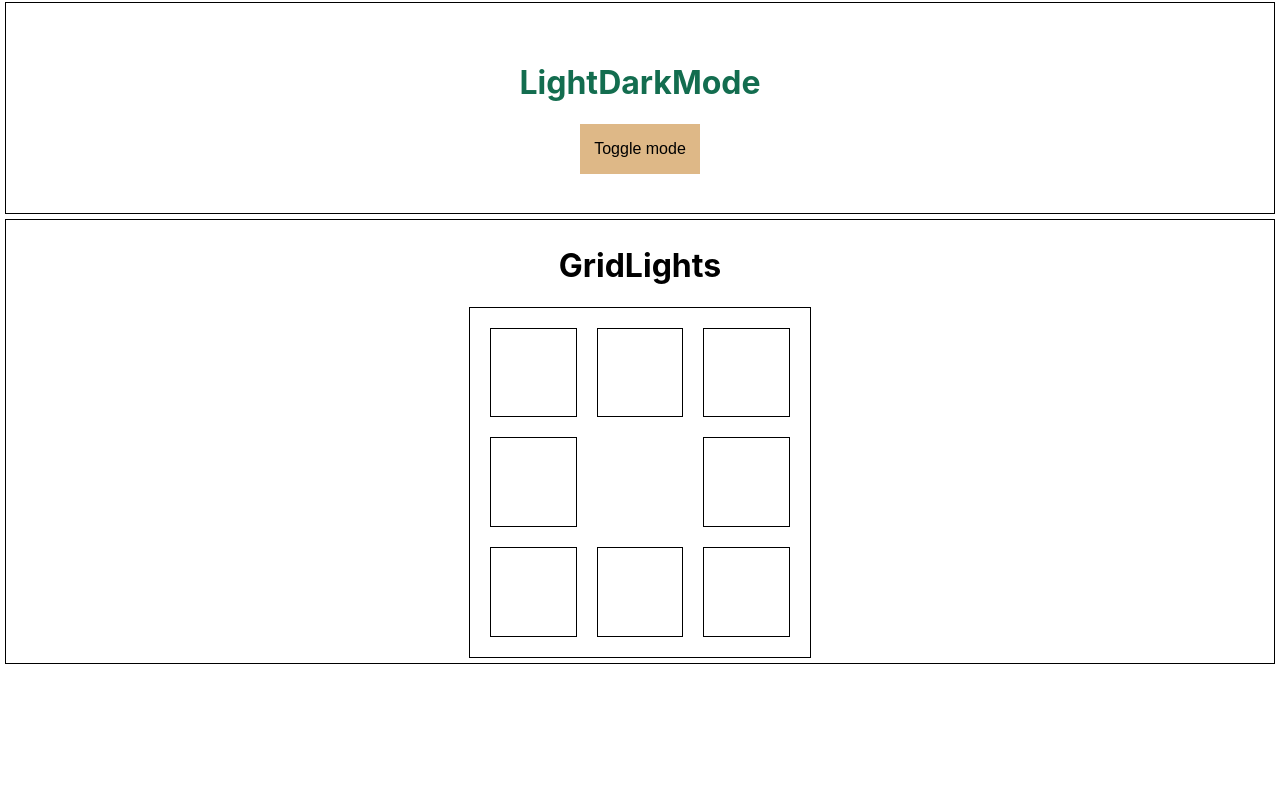
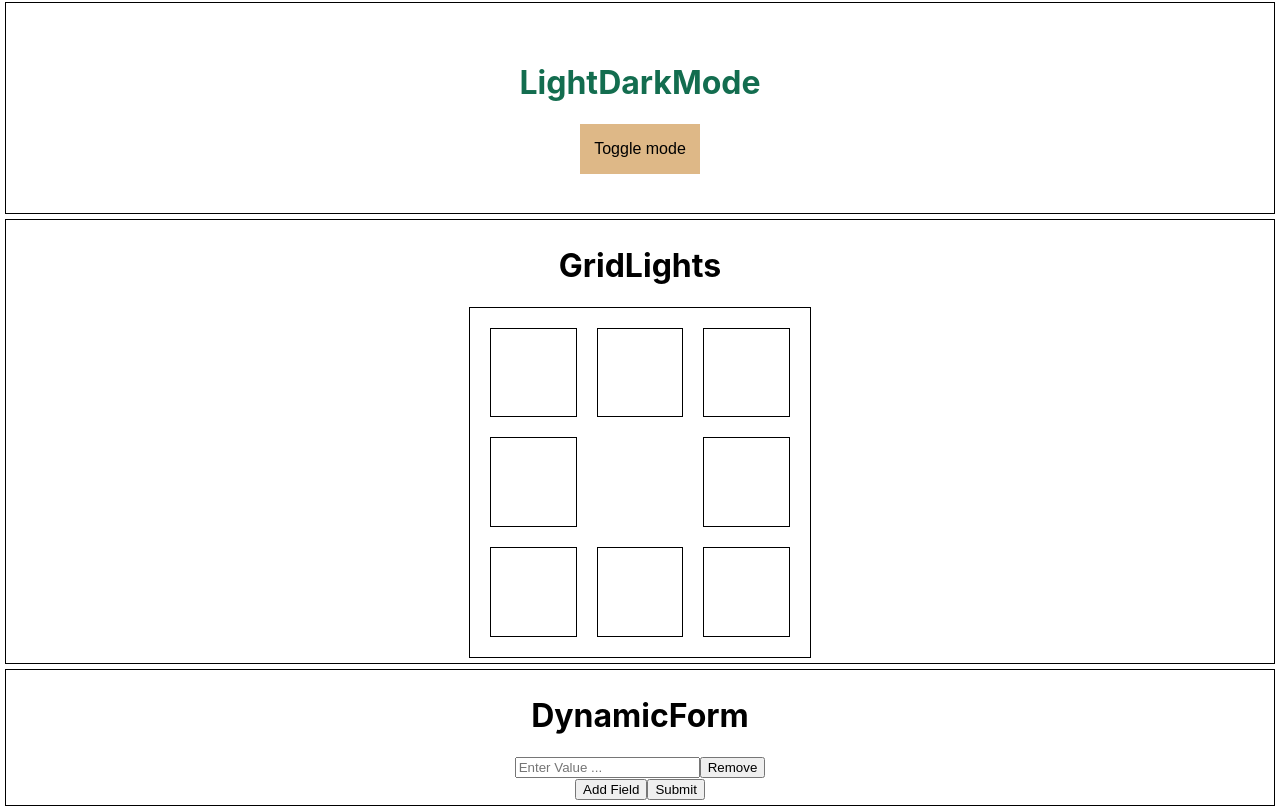
Before and after one commit to Yash0125/machine-coding-questions, a React (Create React App) app: page / in a window 1280 px wide. Shown: the part 2324-3135 px from the top of the page. Before the commit the page ends 2993 px from the top, so only its background shows below. Built offline with nearby package versions, Linux system fonts and the light colour scheme; no server answers.

Commit message:
feat : DynamicForm created

```diff
--- a/src/App.js
+++ b/src/App.js
@@ -1,4 +1,5 @@
 import "./App.css";
+import DynamicForm from "./components/DynamicForm/DynamicForm";
 import GridLights from "./components/GridLights/GridLights";
 import Timer from "./components/Timer/Timer";
 import TodoList from "./components/TodoList/TodoList";
@@ -25,6 +26,7 @@ function App() {
       <Search/>
       <LightDarkMode/>
       <GridLights/>
+      <DynamicForm/>
     </div>
   );
 }
--- /dev/null
+++ b/src/components/DynamicForm/DynamicForm.jsx
@@ -0,0 +1,54 @@
+import React, { useState } from "react";
+
+const DynamicForm = () => {
+  const [fields, setFields] = useState([{ value: "" }]);
+
+  const handleAddField = () => {
+    setFields([...fields, { value: "" }]);
+  };
+
+  const handleChange = (index, event) => {
+    const newFields = [...fields];
+    newFields[index].value = event.target.value;
+    setFields(newFields);
+  };
+
+  const handleRemoveField = (index) => {
+    const newFields = [...fields];
+    newFields.splice(index, 1);
+    setFields(newFields);
+  };
+
+  const handleSubmit = () => {
+    console.log("form value", fields);
+  };
+
+  return (
+    <div className="container">
+      <h1>DynamicForm</h1>
+      <form>
+        {fields.map((field, index) => (
+          <div className="inputField" key={index}>
+            <input
+              type="text"
+              value={field.value}
+              onChange={(e) => handleChange(index, e)}
+              placeholder="Enter Value ..."
+            />
+            <button type="button" onClick={() => handleRemoveField(index)}>
+              Remove
+            </button>
+          </div>
+        ))}
+      </form>
+      <button type="button" onClick={handleAddField}>
+        Add Field
+      </button>
+      <button type="submit" onClick={handleSubmit}>
+        Submit
+      </button>
+    </div>
+  );
+};
+
+export default DynamicForm;
```
